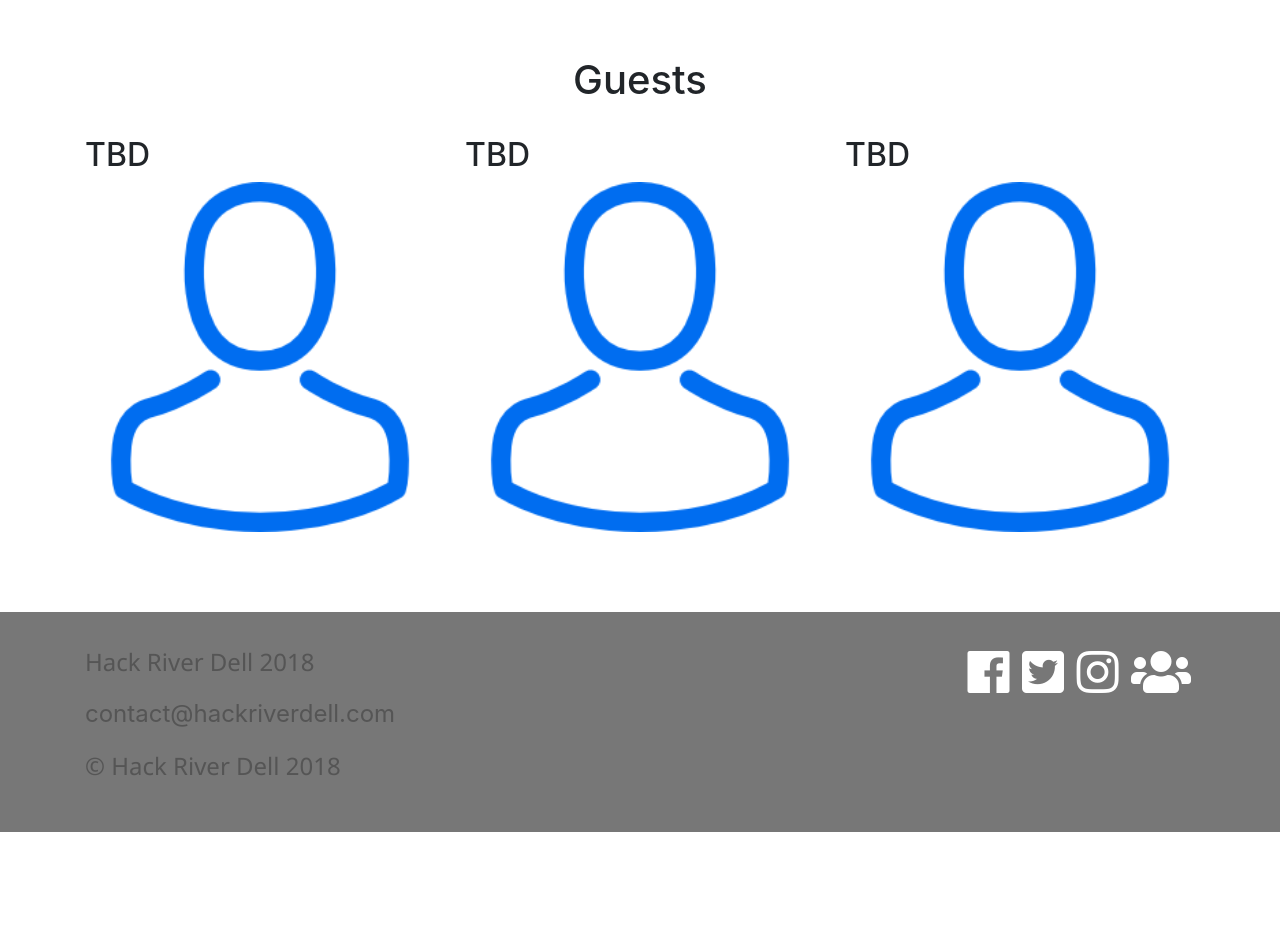
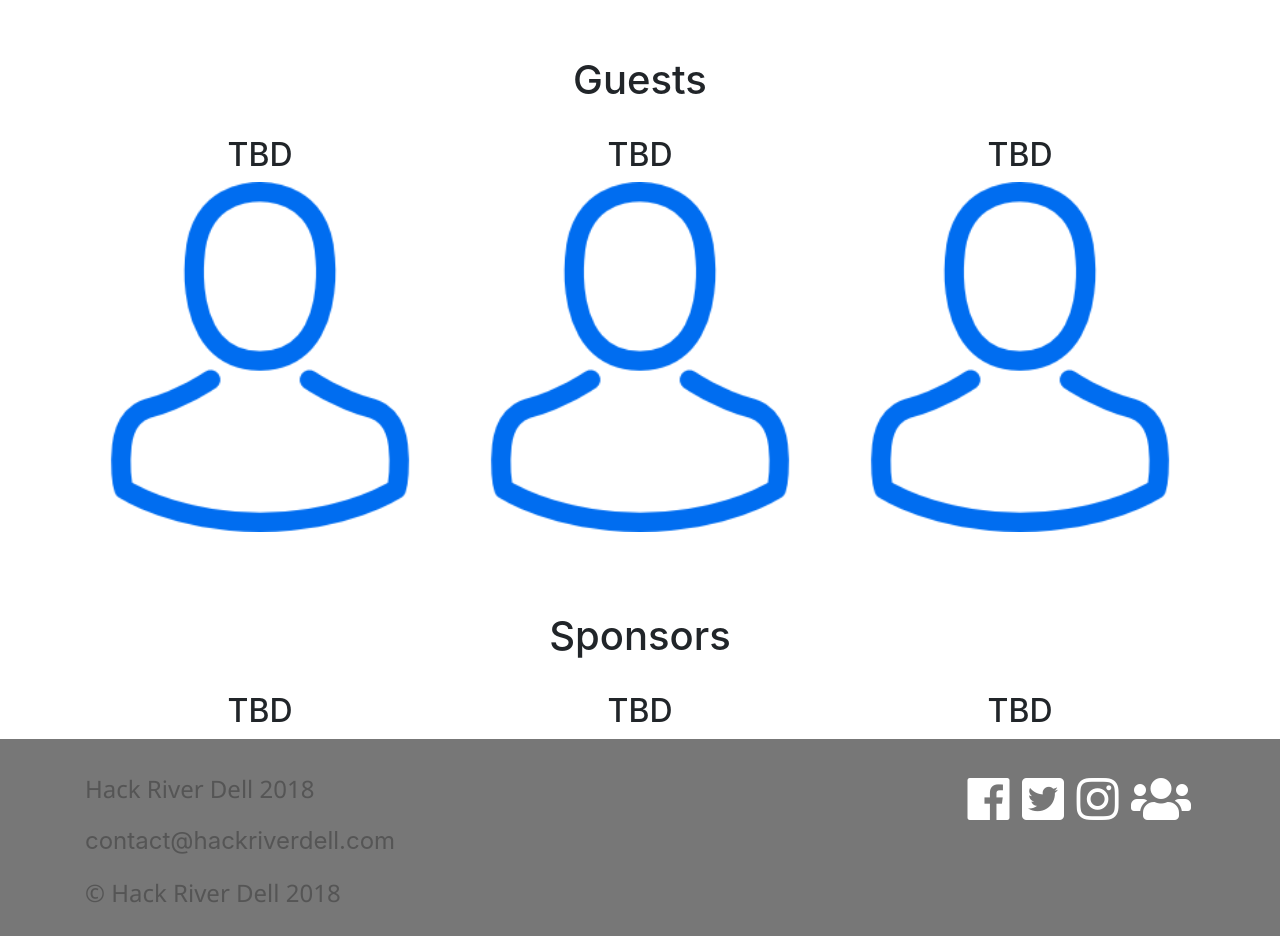
Before and after one commit to Hack-River-Dell/HACKRD-2019, a plain HTML site: page index.html in a window 1280 px wide. Shown: the part 2560-3496 px from the top of the page. Before the commit the page ends 3392 px from the top, so only its background shows below. Drawn offline with nearby package versions, Linux system fonts and the light colour scheme.

Commit message:
Update index.html

```diff
--- a/index.html
+++ b/index.html
@@ -160,16 +160,16 @@
             <div class="row">
                 <div class="col-md-4">
 
-                    <h2>TBD</h2>
+                    <h2 class="text-center">TBD</h2>
                     <img src="assets/img/avatar.png"/>
 
                 </div>
                 <div class="col-md-4">
-                    <h2>TBD</h2>
+                    <h2 class="text-center">TBD</h2>
                     <img src="assets/img/avatar.png"/>
                 </div>
                 <div class="col-md-4">
-                    <h2>TBD</h2>
+                    <h2 class="text-center">TBD</h2>
                     <img src="assets/img/avatar.png"/>
                 </div>
             </div>
@@ -179,7 +179,20 @@
 
         <!-- Sponsors section -->
     <section class="sponsors">
-
+        <h1 class="text-center">Sponsors</h1>
+          <div class="container questions">
+            <div class="row">
+                <div class="col-md-4">
+                    <h2 class="text-center">TBD</h2>
+                </div>
+                <div class="col-md-4">
+                    <h2 class="text-center">TBD</h2>
+                </div>
+                <div class="col-md-4">
+                    <h2 class="text-center">TBD</h2>
+                </div>
+            </div>
+        </div>
     </section>
 
 
```
